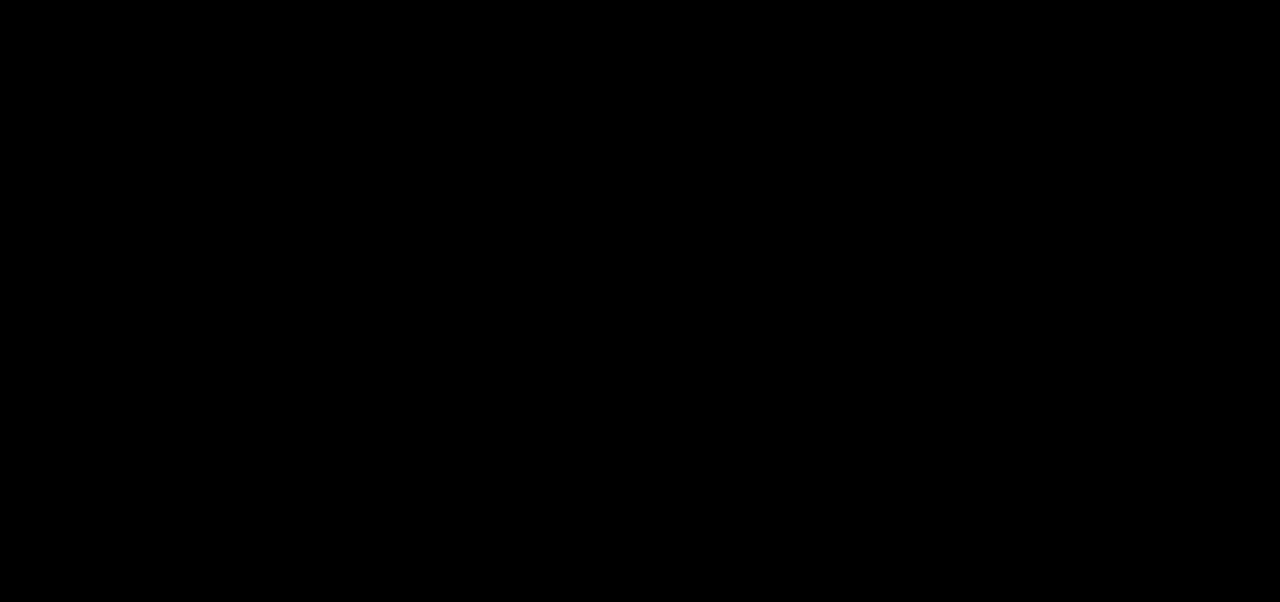
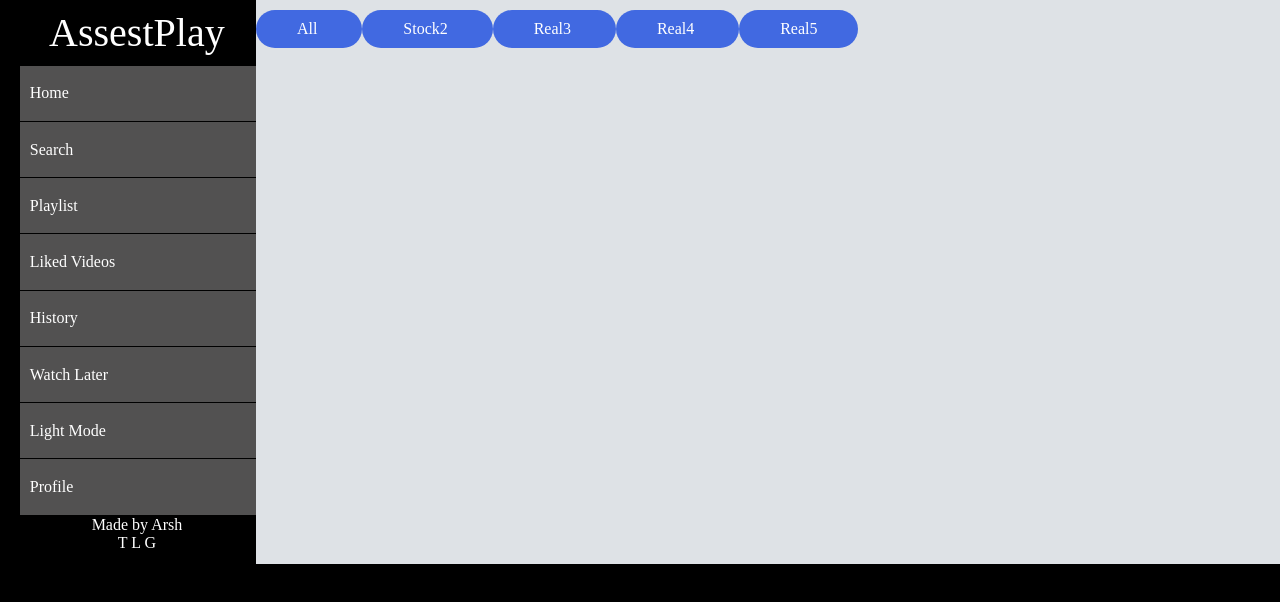
Before and after one commit to sarb001/Video-Library-Ecom-App, a React (Create React App) app: page /profile in a window 1280 px wide. Shown: the top 602 px of the page. Built offline with nearby package versions, Linux system fonts and the light colour scheme.

Commit message:
frontend - links &  UI part done

```diff
--- a/src/App.js
+++ b/src/App.js
@@ -1,10 +1,9 @@
 import React from 'react';
 import MenuRoute from './components/MenuRoute';
 
-
 function App() {
   return (
-    <div className="App" style = {{height:'100vh',backgroundColor:'black'}}>
+    <div className="App" style = {{height:'100vh',backgroundColor:'black',color:'white'}}>
         <MenuRoute />
     </div>
   );
--- /dev/null
+++ b/src/components/History.js
@@ -0,0 +1,31 @@
+import React from 'react'
+import NavMenu from './NavMenu'
+
+const History = () => {
+  return (
+    <>
+       <div className="history-container" style = {{display:'grid',gridTemplateColumns:'1fr 4fr'}}>
+              <div className="navbar-container" style = {{backgroundColor:'black',color:'white'}}>
+                <NavMenu />
+              </div>
+
+             <div className="sidebar-container" style = {{backgroundColor:'#dee2e6'}}>
+
+                    <div className="top-categories" style = {{paddingTop:'2%',cursor:'pointer'}}>
+                        <span style = {{padding:'1% 4%',backgroundColor:'royalblue',borderRadius:'50px'}}> All </span>
+                        <span style = {{padding:'1% 4%',backgroundColor:'royalblue',borderRadius:'50px'}}> Stock2  </span>
+                        <span style = {{padding:'1% 4%',backgroundColor:'royalblue',borderRadius:'50px'}}> Real3  </span>
+                        <span style = {{padding:'1% 4%',backgroundColor:'royalblue',borderRadius:'50px'}}> Real4  </span>
+                        <span style = {{padding:'1% 4%',backgroundColor:'royalblue',borderRadius:'50px'}}> Real5  </span>
+                    </div>
+
+                    <div className="videos-section">
+
+                    </div>
+             </div>
+        </div>
+    </>
+  )
+}
+
+export default History
--- /dev/null
+++ b/src/components/LikedVideos.js
@@ -0,0 +1,31 @@
+import React from 'react'
+import NavMenu from './NavMenu'
+
+const LikedVideos = () => {
+  return (
+    <>
+       <div className="likedvideos-container" style = {{display:'grid',gridTemplateColumns:'1fr 4fr'}}>
+              <div className="navbar-container" style = {{backgroundColor:'black',color:'white'}}>
+                <NavMenu />
+              </div>
+
+             <div className="sidebar-container" style = {{backgroundColor:'#dee2e6'}}>
+
+                    <div className="top-categories" style = {{paddingTop:'2%',cursor:'pointer'}}>
+                        <span style = {{padding:'1% 4%',backgroundColor:'royalblue',borderRadius:'50px'}}> All </span>
+                        <span style = {{padding:'1% 4%',backgroundColor:'royalblue',borderRadius:'50px'}}> Stock2  </span>
+                        <span style = {{padding:'1% 4%',backgroundColor:'royalblue',borderRadius:'50px'}}> Real3  </span>
+                        <span style = {{padding:'1% 4%',backgroundColor:'royalblue',borderRadius:'50px'}}> Real4  </span>
+                        <span style = {{padding:'1% 4%',backgroundColor:'royalblue',borderRadius:'50px'}}> Real5  </span>
+                    </div>
+
+                    <div className="videos-section">
+
+                    </div>
+             </div>
+        </div>
+    </>
+  )
+}
+
+export default LikedVideos
--- a/src/components/MenuRoute.js
+++ b/src/components/MenuRoute.js
@@ -6,16 +6,27 @@ import VideoListing from './VideoListing';
 import Login from './Login';
 import Signup from './Signup';
 import UserProfile from './UserProfile';
+import Search from './Search';
+import LikedVideos from './LikedVideos';
+import History from './History';
+import WatchLater from './WatchLater';
+import Playlist from './Playlist';
 
 const MenuRoute = () => {
   return (
     <>
       <ToastContainer  autoClose = {1000} />
       <Routes>
-            <Route path = "/"         element = {<VideoListing />}>  </Route>
-            <Route path = "/login"    element = {<Login />}>  </Route>
-            <Route path = "/signup"   element = {<Signup />}>  </Route>
-            <Route path = "/profile"  element = {<UserProfile  />}>  </Route>
+              <Route path = "/"         element = {<VideoListing />}>  </Route>
+              <Route path = "/login"    element = {<Login />}>  </Route>
+              <Route path = "/signup"   element = {<Signup />}>  </Route>
+              <Route path = "/profile"  element = {<UserProfile  />}>  </Route>
+
+              <Route path = "/search"  element = {<Search  />}>  </Route>
+              <Route path = "/likedvideos"  element = {<LikedVideos  />}>  </Route>
+              <Route path = "/history"  element = {<History  />}>  </Route>
+              <Route path = "/watchlater"  element = {<WatchLater />}>  </Route>
+              <Route path = "/playlist"  element = {<Playlist  />}>  </Route>
       </Routes>
     </>
   )
--- a/src/components/NavMenu.js
+++ b/src/components/NavMenu.js
@@ -15,7 +15,7 @@ const NavMenu = () => {
 
             <div className="all-tabs" style = {{display:'grid',gridTemplateRows:'repeat(auto-fill,(8,1fr))',rowGap:'1px'}}>
                 <span className = 'menu-tab'>
-                     <Link to = "/home" className='menu-link' > Home </Link>
+                     <Link to = "/" className='menu-link' > Home </Link>
                 </span>
                 <span className = 'menu-tab'>
                      <Link to = "/search" className='menu-link' > Search </Link>
@@ -33,7 +33,7 @@ const NavMenu = () => {
                      <Link to = "/watchlater" className='menu-link' > Watch Later </Link>
                 </span>
                 <span className = 'menu-tab'>
-                     <Link to = "/watchlater" className='menu-link' > Light Mode </Link>
+                     <Link to = "/lightmode" className='menu-link' > Light Mode </Link>
                 </span>
                 <span className = 'menu-tab'>
                      <Link to = "/profile"  className='menu-link' > Profile </Link>
--- /dev/null
+++ b/src/components/Playlist.js
@@ -0,0 +1,31 @@
+import React from 'react'
+import NavMenu from './NavMenu'
+
+const Playlist = () => {
+  return (
+    <>
+       <div className="playlist-container" style = {{display:'grid',gridTemplateColumns:'1fr 4fr'}}>
+              <div className="navbar-container" style = {{backgroundColor:'black',color:'white'}}>
+                <NavMenu />
+              </div>
+
+             <div className="sidebar-container" style = {{backgroundColor:'#dee2e6'}}>
+
+                    <div className="top-categories" style = {{paddingTop:'2%',cursor:'pointer'}}>
+                        <span style = {{padding:'1% 4%',backgroundColor:'royalblue',borderRadius:'50px'}}> All </span>
+                        <span style = {{padding:'1% 4%',backgroundColor:'royalblue',borderRadius:'50px'}}> Stock2  </span>
+                        <span style = {{padding:'1% 4%',backgroundColor:'royalblue',borderRadius:'50px'}}> Real3  </span>
+                        <span style = {{padding:'1% 4%',backgroundColor:'royalblue',borderRadius:'50px'}}> Real4  </span>
+                        <span style = {{padding:'1% 4%',backgroundColor:'royalblue',borderRadius:'50px'}}> Real5  </span>
+                    </div>
+
+                    <div className="videos-section">
+
+                    </div>
+             </div>
+        </div>
+    </>
+  )
+}
+
+export default Playlist
--- /dev/null
+++ b/src/components/Search.js
@@ -0,0 +1,31 @@
+import React from 'react'
+import NavMenu from './NavMenu'
+
+const Search = () => {
+  return (
+    <>
+     <div className="search-container" style = {{display:'grid',gridTemplateColumns:'1fr 4fr'}}>
+              <div className="navbar-container" style = {{backgroundColor:'black',color:'white'}}>
+                <NavMenu />
+              </div>
+
+             <div className="sidebar-container" style = {{backgroundColor:'#dee2e6'}}>
+
+                    <div className="top-categories" style = {{paddingTop:'2%',cursor:'pointer'}}>
+                        <span style = {{padding:'1% 4%',backgroundColor:'royalblue',borderRadius:'50px'}}> All </span>
+                        <span style = {{padding:'1% 4%',backgroundColor:'royalblue',borderRadius:'50px'}}> Stock2  </span>
+                        <span style = {{padding:'1% 4%',backgroundColor:'royalblue',borderRadius:'50px'}}> Real3  </span>
+                        <span style = {{padding:'1% 4%',backgroundColor:'royalblue',borderRadius:'50px'}}> Real4  </span>
+                        <span style = {{padding:'1% 4%',backgroundColor:'royalblue',borderRadius:'50px'}}> Real5  </span>
+                    </div>
+
+                    <div className="videos-section">
+
+                    </div>
+             </div>
+        </div>
+    </>
+  )
+}
+
+export default Search
--- a/src/components/UserProfile.js
+++ b/src/components/UserProfile.js
@@ -1,8 +1,30 @@
 import React from 'react'
+import NavMenu from './NavMenu'
 
 const UserProfile = () => {
   return (
-    <div>UserProfile</div>
+  <>
+      <div className="userprofile-container" style = {{display:'grid',gridTemplateColumns:'1fr 4fr'}}>
+      <div className="navbar-container" style = {{backgroundColor:'black',color:'white'}}>
+        <NavMenu />
+      </div>
+
+    <div className="sidebar-container" style = {{backgroundColor:'#dee2e6'}}>
+
+            <div className="top-categories" style = {{paddingTop:'2%',cursor:'pointer'}}>
+                <span style = {{padding:'1% 4%',backgroundColor:'royalblue',borderRadius:'50px'}}> All </span>
+                <span style = {{padding:'1% 4%',backgroundColor:'royalblue',borderRadius:'50px'}}> Stock2  </span>
+                <span style = {{padding:'1% 4%',backgroundColor:'royalblue',borderRadius:'50px'}}> Real3  </span>
+                <span style = {{padding:'1% 4%',backgroundColor:'royalblue',borderRadius:'50px'}}> Real4  </span>
+                <span style = {{padding:'1% 4%',backgroundColor:'royalblue',borderRadius:'50px'}}> Real5  </span>
+            </div>
+
+            <div className="videos-section">
+
+            </div>
+    </div>
+      </div>
+    </>
   )
 }
 
--- /dev/null
+++ b/src/components/WatchLater.js
@@ -0,0 +1,31 @@
+import React from 'react'
+import NavMenu from './NavMenu'
+
+const WatchLater = () => {
+  return (
+    <>
+      <div className="watchlater-container" style = {{display:'grid',gridTemplateColumns:'1fr 4fr'}}>
+              <div className="navbar-container" style = {{backgroundColor:'black',color:'white'}}>
+                <NavMenu />
+              </div>
+
+             <div className="sidebar-container" style = {{backgroundColor:'#dee2e6'}}>
+
+                    <div className="top-categories" style = {{paddingTop:'2%',cursor:'pointer'}}>
+                        <span style = {{padding:'1% 4%',backgroundColor:'royalblue',borderRadius:'50px'}}> All </span>
+                        <span style = {{padding:'1% 4%',backgroundColor:'royalblue',borderRadius:'50px'}}> Stock2  </span>
+                        <span style = {{padding:'1% 4%',backgroundColor:'royalblue',borderRadius:'50px'}}> Real3  </span>
+                        <span style = {{padding:'1% 4%',backgroundColor:'royalblue',borderRadius:'50px'}}> Real4  </span>
+                        <span style = {{padding:'1% 4%',backgroundColor:'royalblue',borderRadius:'50px'}}> Real5  </span>
+                    </div>
+
+                    <div className="videos-section">
+
+                    </div>
+             </div>
+        </div>
+    </>
+  )
+}
+
+export default WatchLater
```
Also changed, not shown: src/components/VideoListing.js (+15 -5 lines).
